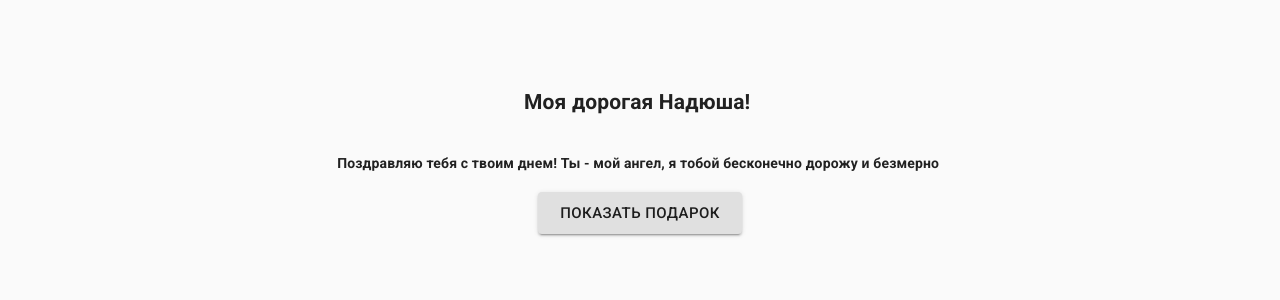
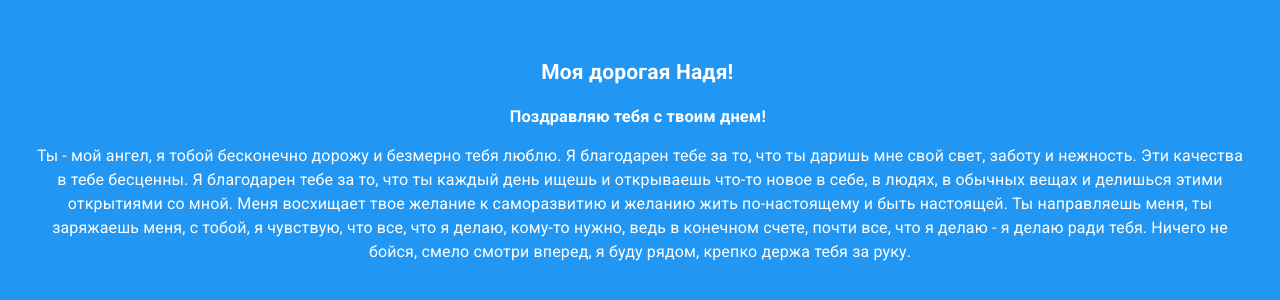
Before and after one commit to efeeney26/bynadya, a Next.js app: page / in a window 1280 px wide. Shown: the part 248-548 px from the top of the page. Built offline with nearby package versions, Linux system fonts and the light colour scheme.

Commit message:
feat(): rend

```diff
--- a/pages/index.js
+++ b/pages/index.js
@@ -1,9 +1,11 @@
-import { useState, useCallback } from 'react'
+import { useState, useCallback, useEffect } from 'react'
 import PropTypes from 'prop-types'
 import { Element } from 'react-scroll'
 import Typical from 'react-typical'
 import Button from '@material-ui/core/Button'
 import Box from '@material-ui/core/Box'
+import Fade from '@material-ui/core/Fade'
+import Typography from '@material-ui/core/Typography'
 
 import { getCases } from '../utils'
 import { NavBar, Intro, About, Cases, Services } from '../src/sections'
@@ -20,17 +22,44 @@ export const getStaticProps = async () => {
   }
 }
 
-const steps = [
-  'Поздравляю тебя с твоим днем! Ты - мой ангел, я тобой бесконечно дорожу и безмерно тебя люблю. Я многому у тебя учусь',
-  500
-]
+const congratulation =
+  'Ты - мой ангел, я тобой бесконечно дорожу и безмерно тебя люблю. ' +
+  'Я благодарен тебе за то, что ты даришь мне свой свет, заботу и нежность. Эти качества в тебе бесценны. ' +
+  'Я благодарен тебе за то, что ты каждый день ищешь и открываешь что-то новое в себе, в людях, в обычных вещах и делишься этими открытиями со мной. ' +
+  'Меня восхищает твое желание к саморазвитию и желанию жить по-настоящему и быть настоящей. ' +
+  'Ты направляешь меня, ты заряжаешь меня, с тобой, я чувствую, что все, что я делаю, кому-то нужно, ведь в конечном счете, почти все, что я делаю - я делаю ради тебя. ' +
+  'Ничего не бойся, смело смотри вперед, я буду рядом, крепко держа тебя за руку.'
 
 export default function Home ({ allCases }) {
   const [showPreview, setShowPreview] = useState(true)
+  const [showTitle, setShowTitle] = useState(false)
+  const [showCongratulation, setShowCongratulation] = useState(false)
+  const [showButton, setShowButton] = useState(false)
+
+  useEffect(() => {
+    const titleInterval = setInterval(() => {
+      setShowTitle(true)
+    }, 2000)
+    return () => clearInterval(titleInterval)
+  }, [setShowTitle])
+
+  useEffect(() => {
+    const congratulationInterval = setInterval(() => {
+      setShowCongratulation(true)
+    }, 4000)
+    return () => clearInterval(congratulationInterval)
+  }, [setShowCongratulation])
+
+  useEffect(() => {
+    const buttonInterval = setInterval(() => {
+      setShowButton(true)
+    }, 14000)
+    return () => clearInterval(buttonInterval)
+  }, [setShowButton])
 
   const handleClick = useCallback(() => {
     setShowPreview(false)
-  }, [])
+  }, [setShowPreview])
 
   return (
     showPreview
@@ -38,26 +67,43 @@ export default function Home ({ allCases }) {
         <Box
           display="flex"
           flexDirection="column"
-          justifyContent="center"
+          justifyContent="space-around"
           alignItems="center"
-          height="100vh"
-          p={2}
+          minHeight="100vh"
+          p={4}
+          bgcolor="info.main"
+          color="info.contrastText"
         >
-          <Typical
-            steps={['Моя дорогая Надюша!', 1000]}
-            wrapper="h1"
-          />
-          <Typical
-            steps={steps}
-            wrapper="h4"
-          />
+          <Box
+            textAlign="center"
+          >
+            <Typical
+              steps={['Моя дорогая Надя!', 300]}
+              wrapper="h1"
+            />
+            {showTitle &&
+            <Typical
+              steps={['Поздравляю тебя с твоим днем!', 300]}
+              wrapper="h3"
+            />
+            }
+            <Fade in={showCongratulation}>
+              <Typography
+                variant="body1"
+              >
+                {congratulation}
+              </Typography>
+            </Fade>
+          </Box>
+          {showButton &&
           <Button
             size="large"
             variant="contained"
             onClick={handleClick}
           >
-          Показать подарок
+            Show
           </Button>
+          }
         </Box>
       </Layout>
       : <>
```
